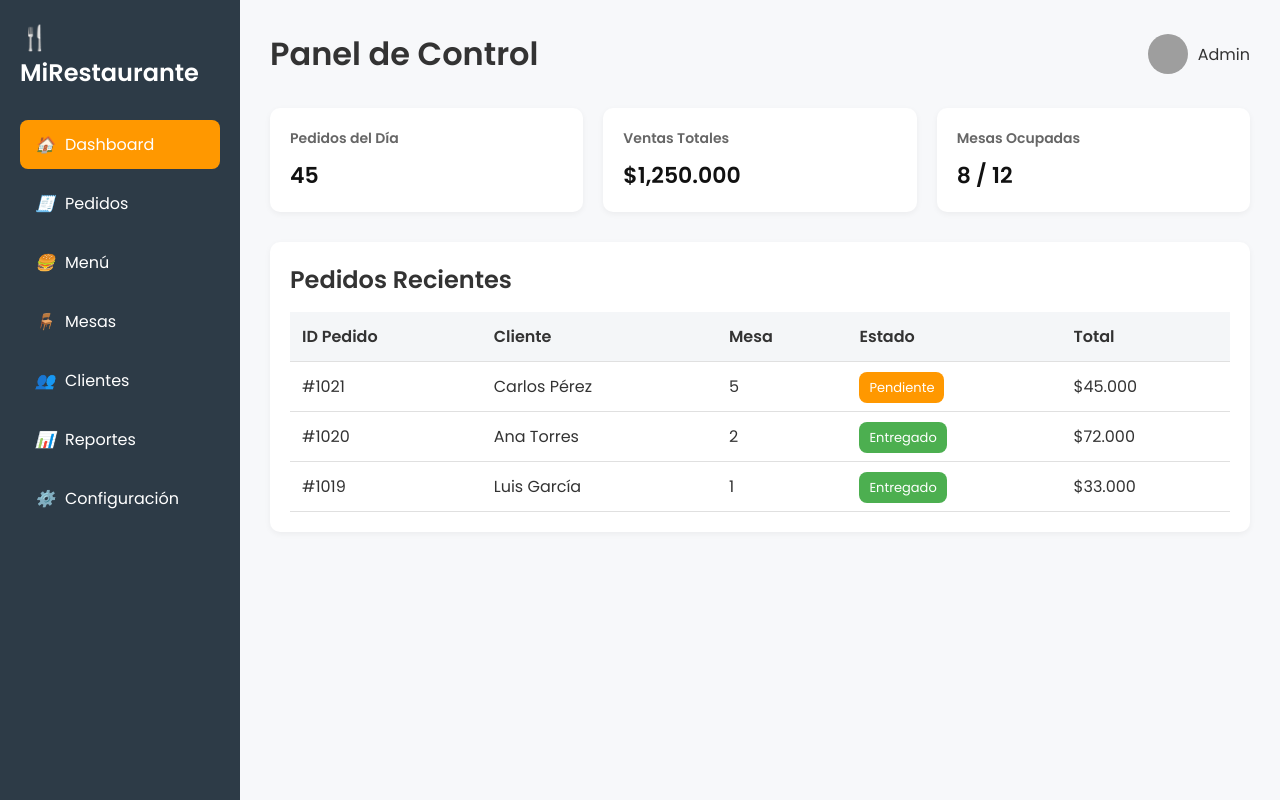
After one commit to JuanEstebanAparicio/DelixSystem, a PHP site: page /app/pages/dashboard_propietario/view/index.php in a window 1280 px wide. The commit adds this page. Run offline with PHP 8.4, Linux system fonts and the light colour scheme; grey boxes are pictures that could not be loaded.

Commit message:
Dashboard propietario

```diff
--- a/app/config/constants.php
+++ b/app/config/constants.php
@@ -1,7 +1,9 @@
 <?php
 // config/constants.php
 
-header('Content-Type: application/json; charset=utf-8');
+// NOTE: Do not send a global Content-Type header here because this file
+// is included by both API endpoints (JSON) and pages that must return HTML.
+// Individual scripts should set the appropriate Content-Type when needed.
 define('SUPABASE_URL', 'https://gqcaeecfhqdkpoatmkfs.supabase.co');
 define('SUPABASE_SERVICE_KEY', 'eyJhbGciOiJIUzI1NiIsInR5cCI6IkpXVCJ9.eyJpc3MiOiJzdXBhYmFzZSIsInJlZiI6ImdxY2FlZWNmaHFka3BvYXRta2ZzIiwicm9sZSI6InNlcnZpY2Vfcm9sZSIsImlhdCI6MTc2MDMxMTQ2NCwiZXhwIjoyMDc1ODg3NDY0fQ.oZwMCLAPcu75_8VINHSzPXzyJA3ZZ01l8ldhzF2h0i0'); // Usa Service Role Key (no anon)
 define('SUPABASE_ANON_KEY', 'eyJhbGciOiJIUzI1NiIsInR5cCI6IkpXVCJ9.eyJpc3MiOiJzdXBhYmFzZSIsInJlZiI6ImdxY2FlZWNmaHFka3BvYXRta2ZzIiwicm9sZSI6ImFub24iLCJpYXQiOjE3NjAzMTE0NjQsImV4cCI6MjA3NTg4NzQ2NH0.agLbF4-RvJYdSbnMavQxkG-1sicOs0Yn-Mlsk688Ayc');
--- /dev/null
+++ b/app/pages/dashboard_propietario/css/style.css
@@ -0,0 +1,140 @@
+* {
+  margin: 0;
+  padding: 0;
+  box-sizing: border-box;
+  font-family: 'Poppins', sans-serif;
+}
+
+body {
+  display: flex;
+  background-color: #f7f8fa;
+  color: #333;
+}
+
+/* --- Sidebar --- */
+.sidebar {
+  width: 240px;
+  background-color: #2d3b47;
+  color: #fff;
+  height: 100vh;
+  padding: 20px;
+}
+
+.sidebar h2 {
+  font-weight: 600;
+  margin-bottom: 30px;
+}
+
+.sidebar ul {
+  list-style: none;
+}
+
+.sidebar ul li {
+  padding: 12px 15px;
+  border-radius: 8px;
+  margin-bottom: 10px;
+  cursor: pointer;
+  display: flex;
+  align-items: center;
+  gap: 10px;
+  font-weight: 500;
+  transition: background 0.3s;
+}
+
+.sidebar ul li:hover,
+.sidebar ul li.active {
+  background-color: #ff9800;
+}
+
+/* --- Main --- */
+.main {
+  flex: 1;
+  padding: 30px;
+}
+
+header {
+  display: flex;
+  justify-content: space-between;
+  align-items: center;
+  margin-bottom: 30px;
+}
+
+.user-info {
+  display: flex;
+  align-items: center;
+  gap: 10px;
+}
+
+.user-info img {
+  width: 40px;
+  height: 40px;
+  border-radius: 50%;
+}
+
+.stats {
+  display: flex;
+  gap: 20px;
+  margin-bottom: 30px;
+}
+
+.stat {
+  background: white;
+  border-radius: 10px;
+  padding: 20px;
+  flex: 1;
+  box-shadow: 0 2px 6px rgba(0,0,0,0.05);
+}
+
+.stat h3 {
+  font-size: 14px;
+  color: #666;
+  margin-bottom: 10px;
+}
+
+.stat p {
+  font-size: 22px;
+  font-weight: 600;
+  color: #111;
+}
+
+.table-section {
+  background: white;
+  border-radius: 10px;
+  padding: 20px;
+  box-shadow: 0 2px 6px rgba(0,0,0,0.05);
+}
+
+.table-section h2 {
+  margin-bottom: 15px;
+}
+
+table {
+  width: 100%;
+  border-collapse: collapse;
+}
+
+thead {
+  background-color: #f4f6f8;
+  text-align: left;
+}
+
+th, td {
+  padding: 12px;
+  border-bottom: 1px solid #e0e0e0;
+}
+
+.badge {
+  padding: 6px 10px;
+  border-radius: 8px;
+  font-size: 13px;
+  color: white;
+  font-weight: 500;
+}
+
+.badge.pendiente {
+  background-color: #ff9800;
+}
+
+.badge.entregado {
+  background-color: #4caf50;
+}
--- /dev/null
+++ b/app/pages/dashboard_propietario/view/index.php
@@ -0,0 +1,92 @@
+<!DOCTYPE html>
+<html lang="es">
+<head>
+  <meta charset="UTF-8">
+  <meta name="viewport" content="width=device-width, initial-scale=1.0">
+  <title>Dashboard Restaurante</title>
+  <link rel="stylesheet" href="../css/style.css">
+  <script defer src="../js/script.js"></script>
+  <link rel="preconnect" href="https://fonts.googleapis.com">
+  <link rel="preconnect" href="https://fonts.gstatic.com" crossorigin>
+  <link href="https://fonts.googleapis.com/css2?family=Poppins:wght@400;600&display=swap" rel="stylesheet">
+</head>
+<body>
+
+  <aside class="sidebar">
+    <h2>🍴 MiRestaurante</h2>
+    <ul>
+      <li class="active"><i>🏠</i> Dashboard</li>
+      <li><i>🧾</i> Pedidos</li>
+      <li><i>🍔</i> Menú</li>
+      <li><i>🪑</i> Mesas</li>
+      <li><i>👥</i> Clientes</li>
+      <li><i>📊</i> Reportes</li>
+      <li><i>⚙️</i> Configuración</li>
+    </ul>
+  </aside>
+
+  <main class="main">
+    <header>
+      <h1>Panel de Control</h1>
+      <div class="user-info">
+        <img src="https://cdn-icons-png.flaticon.com/512/2202/2202112.png" alt="Admin">
+        <span>Admin</span>
+      </div>
+    </header>
+
+    <section class="stats">
+      <div class="stat">
+        <h3>Pedidos del Día</h3>
+        <p>45</p>
+      </div>
+      <div class="stat">
+        <h3>Ventas Totales</h3>
+        <p>$1,250.000</p>
+      </div>
+      <div class="stat">
+        <h3>Mesas Ocupadas</h3>
+        <p>8 / 12</p>
+      </div>
+    </section>
+
+    <section class="table-section">
+      <h2>Pedidos Recientes</h2>
+      <table>
+        <thead>
+          <tr>
+            <th>ID Pedido</th>
+            <th>Cliente</th>
+            <th>Mesa</th>
+            <th>Estado</th>
+            <th>Total</th>
+          </tr>
+        </thead>
+        <tbody>
+          <tr>
+            <td>#1021</td>
+            <td>Carlos Pérez</td>
+            <td>5</td>
+            <td><span class="badge pendiente">Pendiente</span></td>
+            <td>$45.000</td>
+          </tr>
+          <tr>
+            <td>#1020</td>
+            <td>Ana Torres</td>
+            <td>2</td>
+            <td><span class="badge entregado">Entregado</span></td>
+            <td>$72.000</td>
+          </tr>
+          <tr>
+            <td>#1019</td>
+            <td>Luis García</td>
+            <td>1</td>
+            <td><span class="badge entregado">Entregado</span></td>
+            <td>$33.000</td>
+          </tr>
+        </tbody>
+      </table>
+    </section>
+  </main>
+
+</body>
+</html>
```
Also changed, not shown: src/auth/login.php (+16 -6 lines), src/auth/register.php (+20 -49 lines), app/pages/dashboard_propietario/js/script.js (added).
